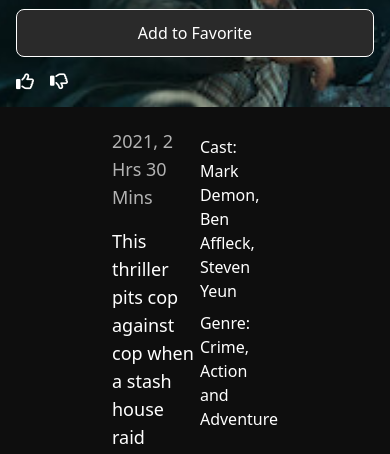
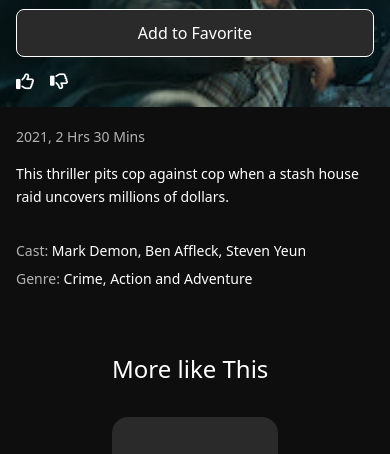
Before and after one commit to TEAM-II-JS-COMBINED/StreamFlix, a website: page movie-detial.html in a window 390 px wide. Shown: the part 357-811 px from the top of the page. Drawn offline with Linux system fonts and the light colour scheme.

Commit message:
feature/about movie responsiveness

```diff
--- a/movie-detial.html
+++ b/movie-detial.html
@@ -77,25 +77,28 @@
 
     <!-- About movie -->
     <section>
-        <div class="flex justify-between text-white mx-28 mt-5 ">
-            <div class="text-white text-lg">
+        <div class="flex flex-col md:flex-row md:justify-between text-white px-4 sm:px-8 md:px-16 lg:px-28 mt-5 gap-6">
+
+            <div class="text-sm sm:text-base md:text-lg">
 
                 <p class="text-[#b3b3b3]">2021, 2 Hrs 30 Mins</p>
 
-                <p class="mt-4">This thriller pits cop against cop when a stash house <br> raid uncovers millions of
+                <p class="mt-4 leading-relaxed">This thriller pits cop against cop when a stash house <br> raid uncovers millions of
                     dollars.</p>
             </div>
 
-            <div>
+            <div class="text-sm sm:text-base md:text-lg">
 
-                <p class="mt-2">Cast: Mark Demon, Ben Affleck, Steven Yeun</p>
-                <p class="mt-2">Genre: Crime, Action and Adventure</p>
+                <p class="mt-2"><span class="text-[#b3b3b3]">Cast:</span> Mark Demon, Ben Affleck, Steven Yeun</p>
+                <p class="mt-2"><span class="text-[#b3b3b3]">Genre:</span>  Crime, Action and Adventure</p>
 
             </div>
         </div>
     </section>
 
 
+
+    <!-- similar movies -->
     <section>
 
         <h2 class="text-2xl text-white ml-28 mt-16 mb-8">More like This</h2>
```
Also changed, not shown: src/output.css.
